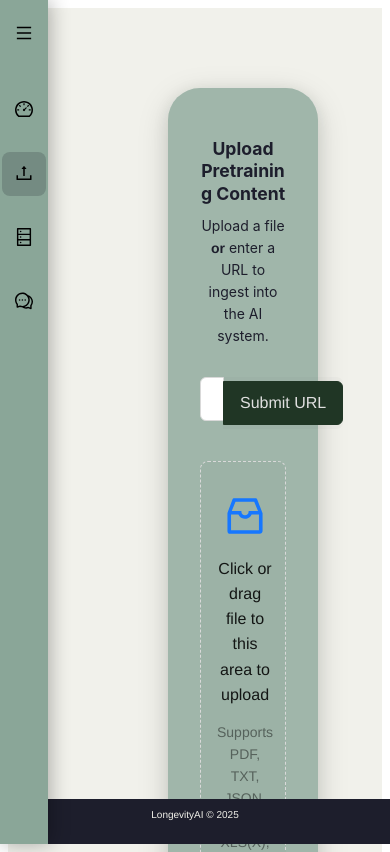
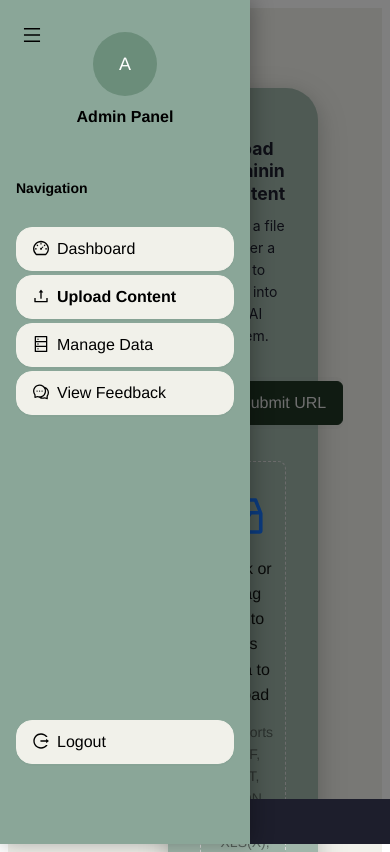
Before and after one commit to violetyousif/Methuselah, a Next.js app: page /admin/adminUpload in a window 390 px wide. Built offline with nearby package versions, Linux system fonts and the light colour scheme; no server answers.

Commit message:
Enhance AdminLayout and AdminSidebar for improved responsive behavior and touch-friendly design

```diff
--- a/src/components/AdminLayout.tsx
+++ b/src/components/AdminLayout.tsx
@@ -47,12 +47,15 @@ const AdminLayout: React.FC<AdminLayoutProps> = ({ children }) => {
       setWindowWidth(newWidth);
 
       // Auto-collapse when going below breakpoint (responsive behavior)
-      if (newWidth < SIDEBAR_BREAKPOINT && !collapsed) {
+      // But don't auto-collapse if we're already on mobile and user just opened it
+      if (newWidth < SIDEBAR_BREAKPOINT && !collapsed && prevWidth >= SIDEBAR_BREAKPOINT) {
+        // Only auto-collapse when transitioning FROM desktop TO mobile
         setCollapsed(true);
-        // Don't set isManuallyCollapsed to true for responsive changes
+        setIsManuallyCollapsed(false); // Reset manual state for mobile
         // Save auto-collapse state
         if (typeof window !== 'undefined') {
           localStorage.setItem('adminSidebarCollapsed', JSON.stringify(true));
+          localStorage.setItem('adminSidebarManual', JSON.stringify(false));
         }
       }
       // Only auto-expand when going above breakpoint if user hasn't manually collapsed it
@@ -61,6 +64,7 @@ const AdminLayout: React.FC<AdminLayoutProps> = ({ children }) => {
         // Save auto-expand state
         if (typeof window !== 'undefined') {
           localStorage.setItem('adminSidebarCollapsed', JSON.stringify(false));
+          localStorage.setItem('adminSidebarManual', JSON.stringify(false));
         }
       }
     };
@@ -68,21 +72,32 @@ const AdminLayout: React.FC<AdminLayoutProps> = ({ children }) => {
     // Add event listener
     window.addEventListener('resize', handleResize);
 
-    // Check initial window size
-    handleResize();
+    // Check initial window size (but don't force changes on initial load)
+    const currentWidth = window.innerWidth;
+    setWindowWidth(currentWidth);
 
     // Cleanup
     return () => window.removeEventListener('resize', handleResize);
-  }, [collapsed, isManuallyCollapsed, isInitialized]);
+  }, [collapsed, isManuallyCollapsed, isInitialized, windowWidth]);
 
   const handleCollapse = (isCollapsed: boolean) => {
     setCollapsed(isCollapsed);
-    setIsManuallyCollapsed(true); // Mark as manually controlled - stays persistent
+
+    // On mobile, don't mark as manually collapsed when opening the sidebar
+    // This allows the overlay click to work properly and doesn't interfere with responsive behavior
+    const isMobile = windowWidth < SIDEBAR_BREAKPOINT;
+    if (isMobile && !isCollapsed) {
+      // Opening sidebar on mobile - don't mark as manually controlled
+      setIsManuallyCollapsed(false);
+    } else {
+      // Desktop behavior or closing on mobile
+      setIsManuallyCollapsed(true);
+    }
 
     // Save state to localStorage
     if (typeof window !== 'undefined') {
       localStorage.setItem('adminSidebarCollapsed', JSON.stringify(isCollapsed));
-      localStorage.setItem('adminSidebarManual', JSON.stringify(true));
+      localStorage.setItem('adminSidebarManual', JSON.stringify(!isMobile || isCollapsed));
     }
   };
 
@@ -125,8 +140,12 @@ const AdminLayout: React.FC<AdminLayoutProps> = ({ children }) => {
             backgroundColor: 'rgba(0, 0, 0, 0.5)',
             zIndex: 999,
             display: 'block',
+            cursor: 'pointer',
           }}
-          onClick={() => handleCollapse(true)}
+          onClick={(e) => {
+            e.stopPropagation();
+            handleCollapse(true);
+          }}
         />
       )}
 
--- a/src/components/adminSidebar.tsx
+++ b/src/components/adminSidebar.tsx
@@ -114,7 +114,9 @@ const AdminSidebar: React.FC<AdminSidebarProps> = ({ collapsed = false, onCollap
           <Button
             icon={<MenuOutlined />}
             onClick={(e) => {
+              e.preventDefault();
               e.stopPropagation();
+              console.log('Menu button clicked, current collapsed:', collapsed);
               handleCollapse(false);
             }}
             style={{
@@ -127,6 +129,7 @@ const AdminSidebar: React.FC<AdminSidebarProps> = ({ collapsed = false, onCollap
               height: '40px',
               cursor: 'pointer',
               transition: 'all 0.2s ease',
+              zIndex: 1001, // Ensure it's clickable
             }}
             title="Open Menu"
             type="text"
@@ -219,7 +222,9 @@ const AdminSidebar: React.FC<AdminSidebarProps> = ({ collapsed = false, onCollap
                   type="text"
                   icon={<MenuOutlined />}
                   onClick={(e) => {
+                    e.preventDefault();
                     e.stopPropagation();
+                    console.log('Hamburger button clicked, current collapsed:', collapsed);
                     handleCollapse(true);
                   }}
                   style={{
@@ -230,6 +235,7 @@ const AdminSidebar: React.FC<AdminSidebarProps> = ({ collapsed = false, onCollap
                     border: 'none',
                     color: '#000000', // Match user sidebar exactly
                     boxShadow: 'none',
+                    zIndex: 1001, // Ensure it's clickable
                   }}
                   className="hamburger-button"
                 />
--- a/src/styles/admin.css
+++ b/src/styles/admin.css
@@ -56,16 +56,25 @@
 
   /* Make collapsed buttons more touch-friendly */
   .admin-collapsed-btn {
-    min-width: 44px !important;
-    min-height: 44px !important;
-    font-size: 18px !important;
+    min-width: 48px !important;
+    min-height: 48px !important;
+    font-size: 20px !important;
+    padding: 12px !important;
   }
 
   /* Ensure sidebar hamburger is touch-friendly */
   .hamburger-button {
-    min-width: 44px !important;
-    min-height: 44px !important;
-    padding: 8px !important;
+    min-width: 48px !important;
+    min-height: 48px !important;
+    padding: 12px !important;
+    font-size: 18px !important;
+  }
+
+  /* Ensure menu button in collapsed state is touch-friendly */
+  .admin-sidebar button[title="Open Menu"] {
+    min-width: 48px !important;
+    min-height: 48px !important;
+    font-size: 20px !important;
   }
 }
 
```
